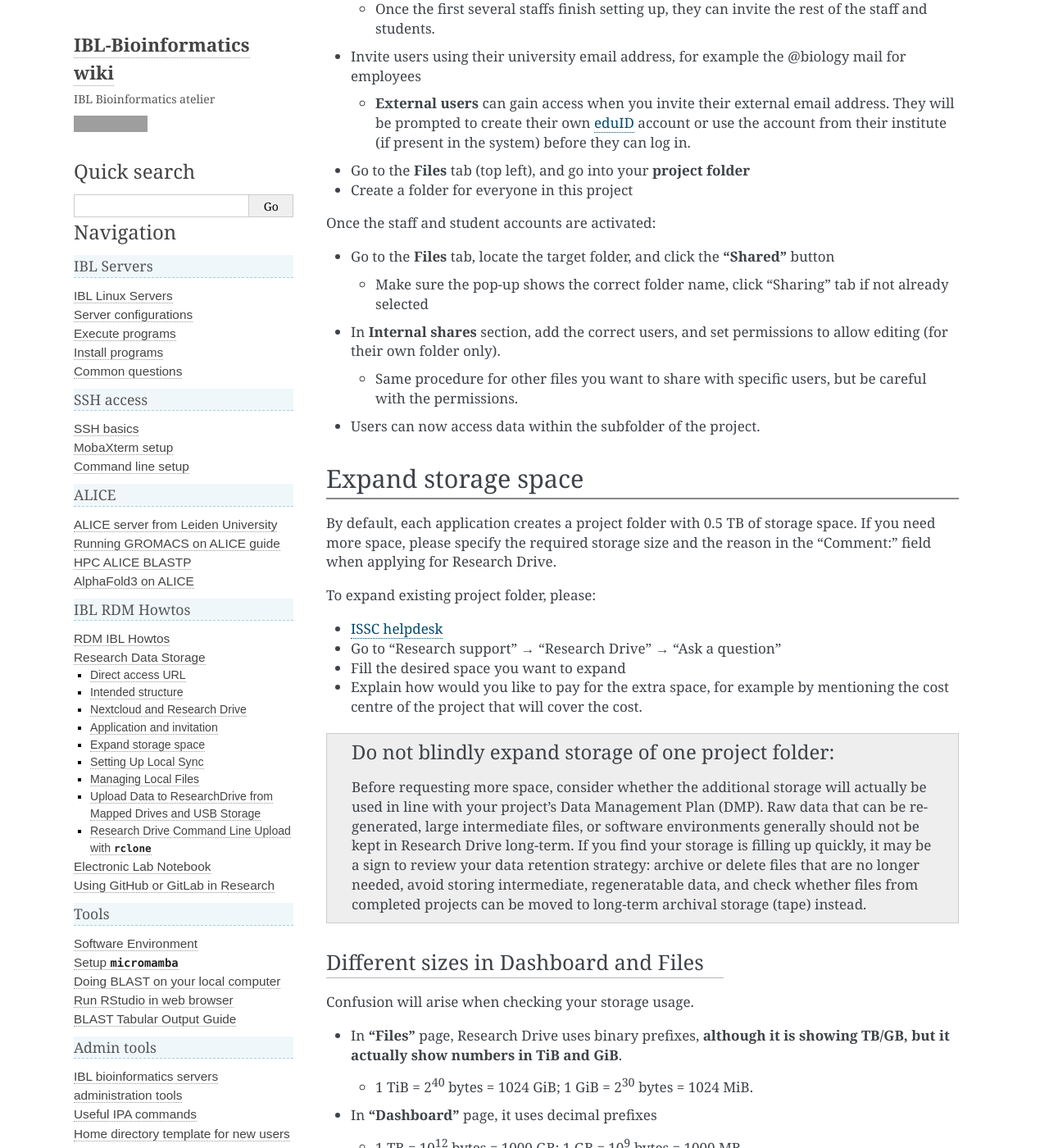
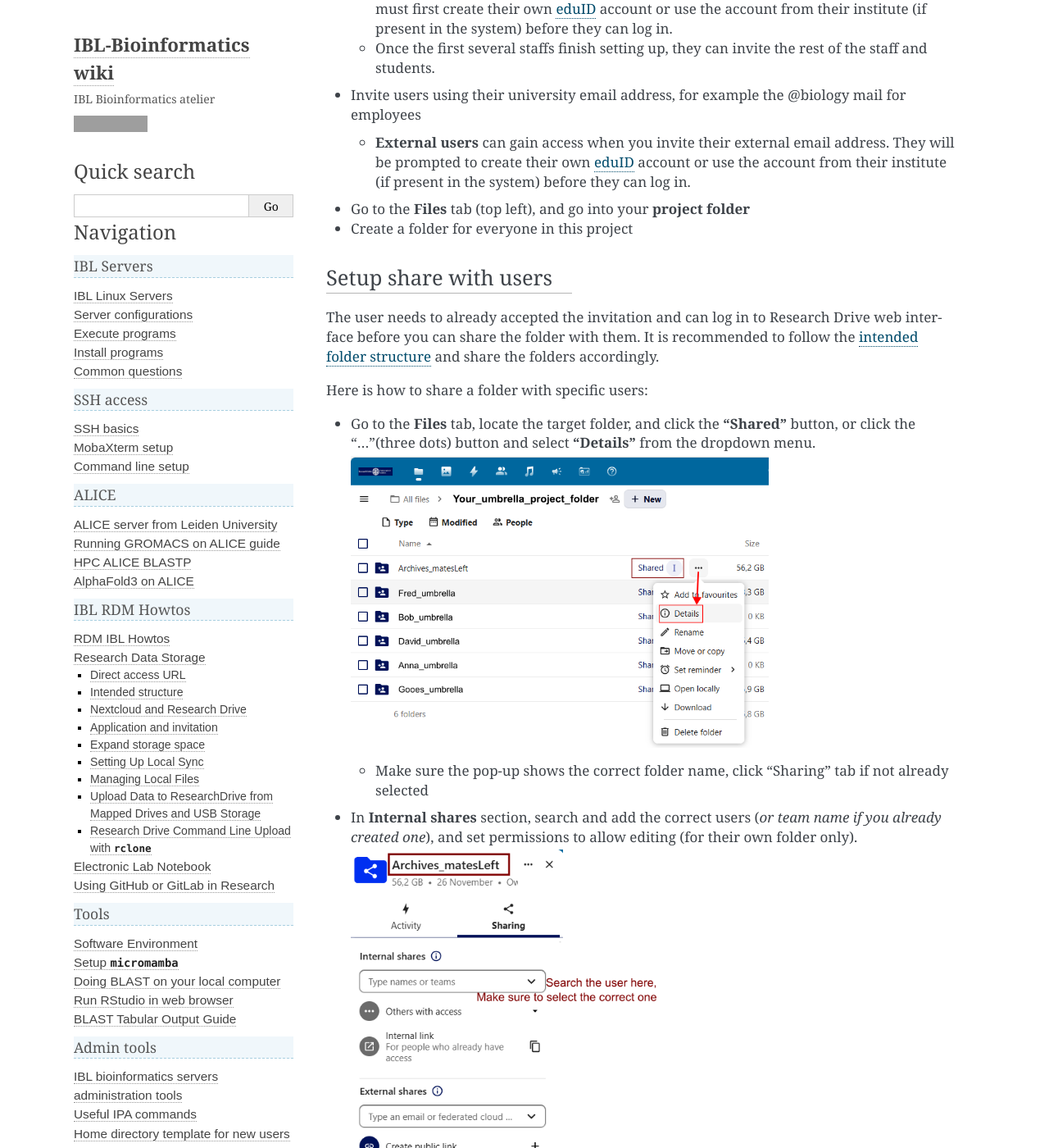
Before and after one commit to IBL-bioinfo/IBL-bioinformatics-wiki, a Sphinx documentation site: the page built from docs/source/rdm_howtos/ResearchDrive.md, in a window 1280 px wide and 1400 px high, scrolled down 5248 px. Shown: the whole window at 82% size. Built offline with Sphinx 7.4.7, drawn with Linux system fonts in a browser that asks for light colours; some of the changed text lies outside the part shown; grey boxes are pictures that could not be loaded.

Commit message:
Add sharing instructions and images to Research Drive documentation

````diff
--- a/docs/source/rdm_howtos/ResearchDrive.md
+++ b/docs/source/rdm_howtos/ResearchDrive.md
@@ -107,12 +107,57 @@ But you do see your `Usage` and `Quotum` on your "Dashboard" → "Project folder
 - Go to the **Files** tab (top left), and go into your **project folder**
 - Create a folder for everyone in this project
 
-Once the staff and student accounts are activated:
-- Go to the **Files** tab, locate the target folder, and click the **"Shared"** button
+### Setup share with users
+
+The user needs to already accepted the invitation and can log in to Research Drive web interface before you can share the folder with them. It is recommended to follow the [intended folder structure](#intended-structure) and share the folders accordingly.
+
+Here is how to share a folder with specific users:
+- Go to the **Files** tab, locate the target folder, and click the **"Shared"** button, or click the "..."(three dots) button and select **"Details"** from the dropdown menu.
+
+  ```{image} ../_static/images/nextcloud_share_1.png
+  :alt: share button
+  :width: 30em
+  ```
+
   - Make sure the pop-up shows the correct folder name, click "Sharing" tab if not already selected
-- In **Internal shares** section, add the correct users, and set permissions to allow editing (for their own folder only).
-  - Same procedure for other files you want to share with specific users, but be careful with the permissions.
-- Users can now access data within the subfolder of the project.
+- In **Internal shares** section, search and add the correct users (*or team name if you already created one*), and set permissions to allow editing (for their own folder only).
+
+  ```{image} ../_static/images/nextcloud_share_2.png
+  :alt: sharing tab
+  :width: 23em
+  ```
+
+  - Remember to click **Save Share** after adding each user.
+
+    ```{image} ../_static/images/nextcloud_share_3.png
+    :alt: save share button
+    :width: 15em
+    ```
+
+  - After saving, it should show the user added.
+
+    ```{image} ../_static/images/nextcloud_share_4.png
+    :alt: saved share
+    :width: 15em
+    ```
+
+#### Upload only folder
+
+For folders that are meant for users to upload files but not edit or delete files, you can set the permission to "Create" only. This way, users can only upload files to this folder, but cannot edit or delete any files in it.
+
+```{image} ../_static/images/nextcloud_share_5.png
+:alt: advanced sharing options
+:width: 15em
+```
+
+### Share with a group of users
+
+If you want to share a folder with a group of users, you can create a team in "Contacts" card, then share the folder with that team. This way you only need to manage the team membership, and the sharing will be automatically updated.
+
+```{image} ../_static/images/nextcloud_share_6.png
+:alt: Create a team in contacts
+:width: 40em
+```
 
 ## Expand storage space
 
````
Also changed, not shown: docs/source/_static/images/nextcloud_share_1.png (added), docs/source/_static/images/nextcloud_share_2.png (added), docs/source/_static/images/nextcloud_share_3.png (added), docs/source/_static/images/nextcloud_share_4.png (added), docs/source/_static/images/nextcloud_share_5.png (added), docs/source/_static/images/nextcloud_share_6.png (added).
